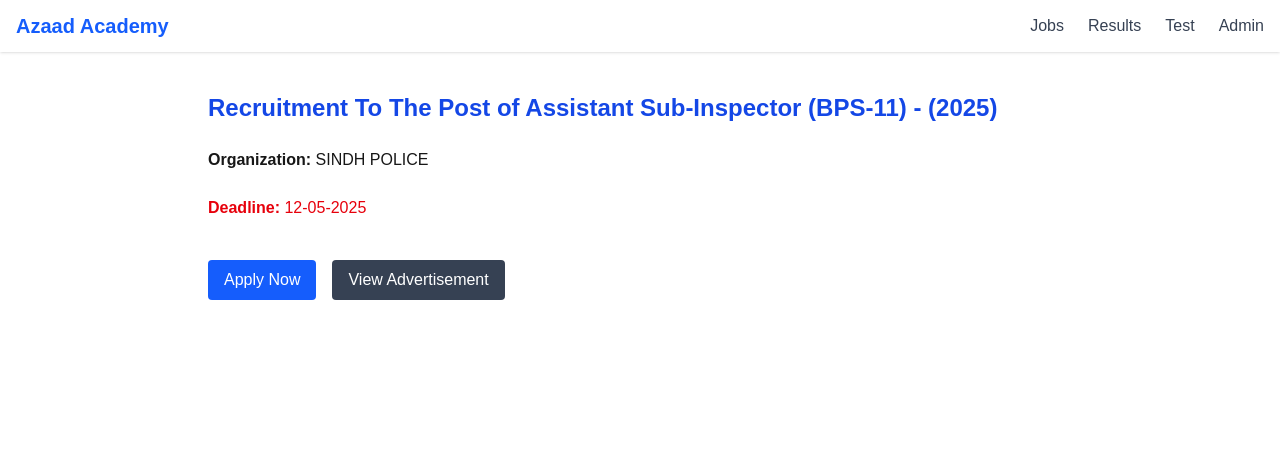
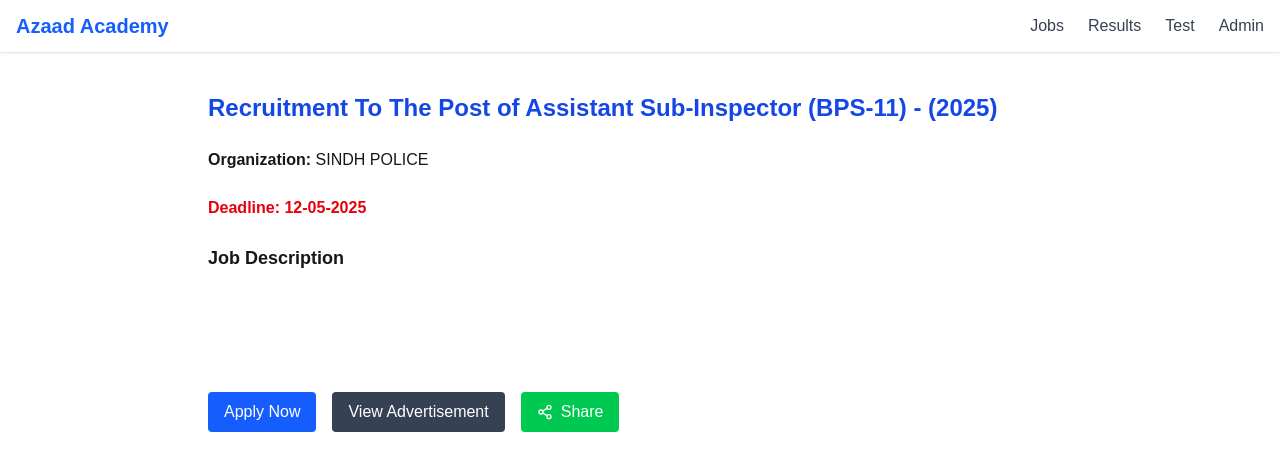
Before and after one commit to RAQEEB212/AZAAD_ACADEMY, a Next.js app: page /jobs/1 in a window 1280 px wide. Shown: the top 470 px of the page. Built offline with nearby package versions, Linux system fonts and the light colour scheme.

Commit message:
shareing option in the job post is added

```diff
--- a/package.json
+++ b/package.json
@@ -9,6 +9,7 @@
     "lint": "next lint"
   },
   "dependencies": {
+    "lucide-react": "^0.501.0",
     "next": "15.3.1",
     "react": "^19.0.0",
     "react-dom": "^19.0.0"
--- a/src/app/jobs/[id]/page.js
+++ b/src/app/jobs/[id]/page.js
@@ -1,18 +1,49 @@
-import { jobs } from '../../../data /jobs'; // Adjust if your path is different
+// src/app/jobs/[id]/page.jsx
+'use client';
+import { jobs } from '../../../data /jobs'; // adjust path if needed
+import { Share2 } from 'lucide-react';
 
 export default function JobDetailPage({ params }) {
     const jobId = Number(params.id);
-    const job = jobs.find((j) => j.id === jobId);
+    const job   = jobs.find(j => j.id === jobId);
 
     if (!job) {
         return <div className="p-10 text-red-500">❌ Job not found</div>;
     }
 
+    const shareJob = () => {
+        const textLines = [
+            `📢 *${job.title}*`,
+            `Organization: ${job.org}`,
+            `Apply here: ${job.Apply}`,
+            job.Advertisment ? `Advertisement: ${job.Advertisment}` : null
+        ].filter(Boolean).join('\n');
+
+        const whatsappUrl = `https://wa.me/?text=${encodeURIComponent(textLines)}`;
+
+        if (navigator.share) {
+            // Use native share sheet when available
+            navigator.share({
+                title: job.title,
+                text: textLines,
+                url: window.location.href
+            }).catch(err => console.error('Share failed:', err));
+        } else {
+            // Fallback to WhatsApp web
+            window.open(whatsappUrl, '_blank');
+        }
+    };
+
     return (
         <div className="max-w-4xl mx-auto px-4 py-10 space-y-6">
             <h1 className="text-2xl font-bold text-blue-700">{job.title}</h1>
             <p><strong>Organization:</strong> {job.org}</p>
-            <p className="text-red-600"><strong>Deadline:</strong> {job.deadline}</p>
+            <p className="text-red-600 font-bold"><strong>Deadline:</strong> {job.deadline}</p>
+
+            <div>
+                <h2 className="text-lg font-semibold">Job Description</h2>
+                <p className="mt-2 text-white">{job.description}</p>
+            </div>
 
             <div className="flex gap-4 pt-4">
                 <a
@@ -34,9 +65,15 @@
                         View Advertisement
                     </a>
                 )}
+
+                <button
+                    onClick={shareJob}
+                    className="flex items-center px-4 py-2 bg-green-500 text-white rounded hover:bg-green-600"
+                >
+                    <Share2 className="w-4 h-4 mr-2" />
+                    Share
+                </button>
             </div>
-
-
         </div>
     );
 }
--- a/src/components/JobCard.js
+++ b/src/components/JobCard.js
@@ -6,6 +6,7 @@
             <div className="bg-white p-4 shadow rounded-md border hover:shadow-md transition cursor-pointer">
                 <h3 className="text-lg font-semibold text-blue-700">{title}</h3>
                 <p className="text-sm text-gray-600">Organization: {org}</p>
+
                 <div className="flex justify-between items-center mt-4">
                     <p className="text-sm font-bold text-red-500">Deadline: {deadline}</p>
                     <span className="text-sm text-blue-600 hover:underline">View Details →</span>
--- a/src/data /jobs.js
+++ b/src/data /jobs.js
@@ -2,6 +2,7 @@
     {
         id: 1,
         title: 'Recruitment To The Post of Assistant Sub-Inspector (BPS-11) - (2025)',
+        description:'Applications are invited from the legal heirs of Shaheed, Police Employees having domicile of Sindh Province (concerned Ranges) for recruitment against the following posts of Assistant Sub-Inspector (BPS-11) under the Shaheed Quota in Sindh Police:',
         Apply: 'https://apply.sts.net.pk/',
         org: 'SINDH POLICE',
         deadline: '12-05-2025',
```
Also changed, not shown: 1 other file (tests, documents, lock files or other folders).
